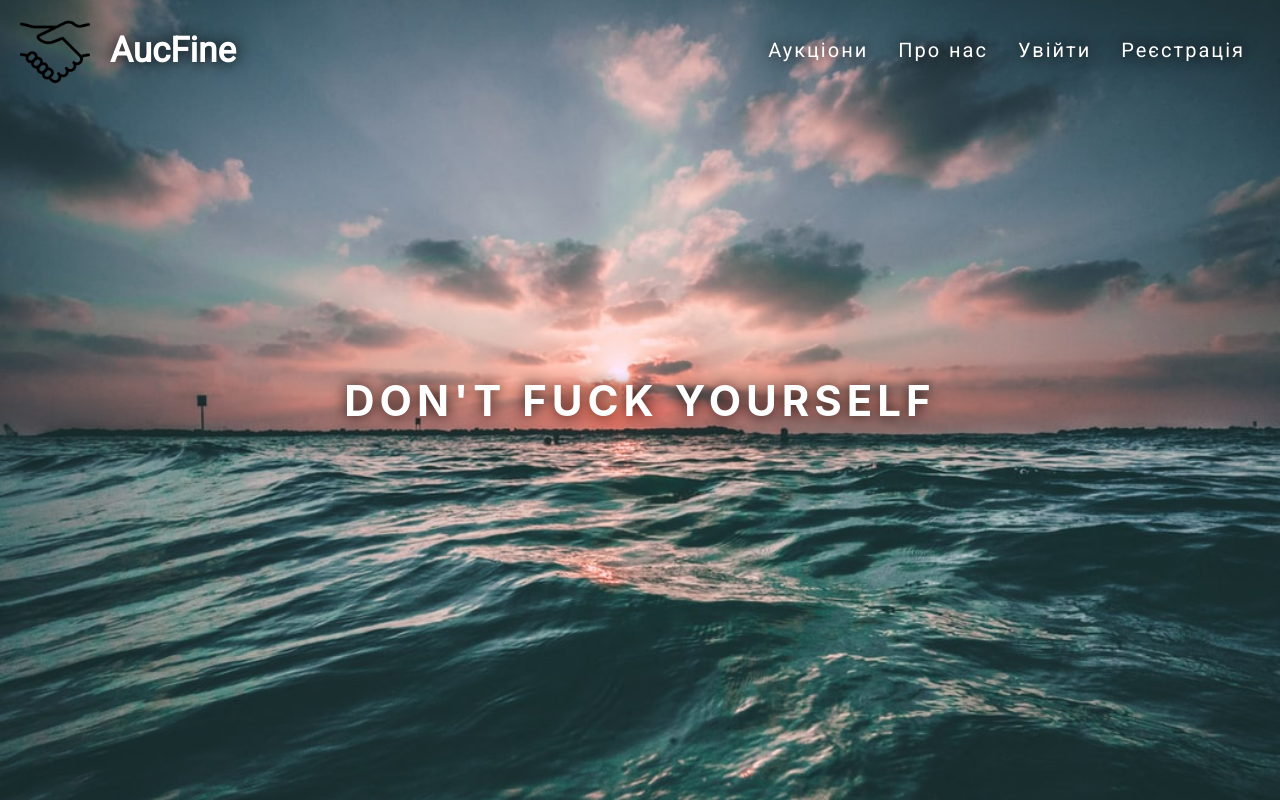
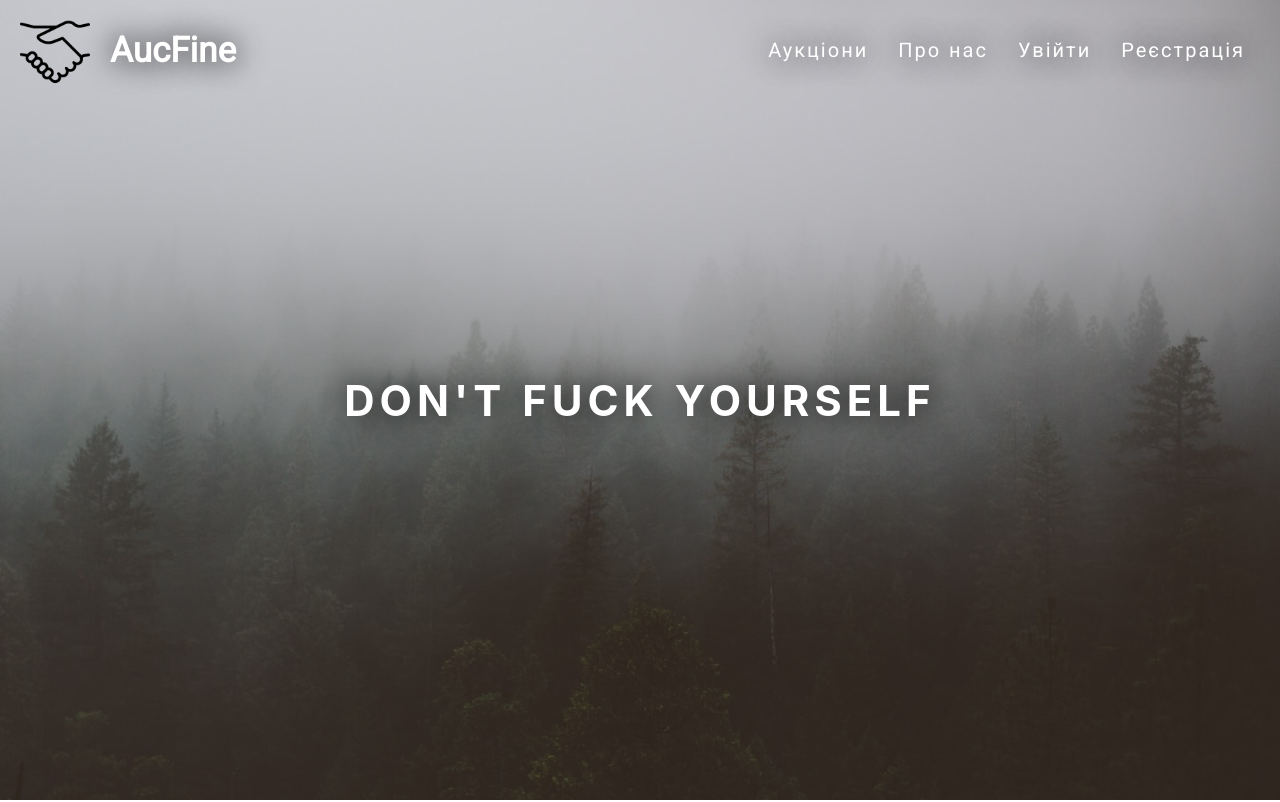
Before and after one commit to bohdan-krupa/auction, a Nuxt app: page / in a window 1280 px wide. Shown: the top 802 px of the page. Built offline with nearby package versions, Linux system fonts and the light colour scheme; no server answers.

Commit message:
auth beauty 2.0

```diff
--- a/assets/auth.sass
+++ b/assets/auth.sass
@@ -1,8 +1,7 @@
 .container
-  width: 350px
+  width: 320px
   background-color: $grey-1
   box-shadow: 0 0 50px #555
-  border: 1px solid #999
   display: flex
   align-items: center
   flex-direction: column
@@ -18,19 +17,17 @@ input
   height: 30px
   width: 220px
   border-radius: 10px
-  border: solid $main-background
+  border: 1px solid $main-background
   padding: 8px
 
   &:focus
-
-    box-shadow: 0 0 5px rgba(81, 203, 238, 1)
-    border: 1px solid rgba(81, 203, 238, 1)
+    box-shadow: 0 0 5px #888
+    border: 1px solid #DDD
     -webkit-transition: all 0.30s ease-in-out
     -moz-transition: all 0.30s ease-in-out
     -ms-transition: all 0.30s ease-in-out
     -o-transition: all 0.30s ease-in-out
     outline: none
-    border: 1px solid #DDDDDD
 
 .btn
   width: 150px
--- a/components/Header.vue
+++ b/components/Header.vue
@@ -60,7 +60,7 @@ export default {
 
   .white
     color: #FFF
-    text-shadow: 0 0 15px #000
+    text-shadow: 0 0 30px #000
 
   nav
     display: flex
--- a/pages/auth/sign-in.vue
+++ b/pages/auth/sign-in.vue
@@ -37,13 +37,17 @@
     },
     methods: {
       toSignIn() {
+        if (this.email && this.password) {
           firebase.auth().signInWithEmailAndPassword(this.email, this.password).then(() => {
             Toastify({
               text: 'Signed in'
             }).showToast()
           }).catch(error => {
-          console.log(error)
+            Toastify({
+              text: error.message
+            }).showToast()
           })
+        }
       }
     },
     props: {
--- a/pages/auth/sign-up.vue
+++ b/pages/auth/sign-up.vue
@@ -40,7 +40,9 @@
             text: 'Created'
           }).showToast()
         }).catch(error => {
-          console.log(error)
+          Toastify({
+            text: error.message
+          }).showToast()
         })
       }
     }
--- a/pages/index.vue
+++ b/pages/index.vue
@@ -170,7 +170,7 @@ export default {
     display: flex
     justify-content: center
     align-items: center
-    background-image: url(/img/background.png)
+    background-image: url(/img/bg.jpg)
     background-position: center
     height: 100vh
     background-size: cover
@@ -183,7 +183,7 @@ export default {
       letter-spacing: 5px
       color: #FFF
       text-transform: uppercase
-      text-shadow: 0 0 15px #000
+      text-shadow: 0 0 30px #000
 
   .auctions-container
     text-align: center
```
Also changed, not shown: static/img/bg.jpg (added), static/img/sdbackground.png (renamed from static/img/background.png). Lines whose indentation alone changed are shown as unchanged.
